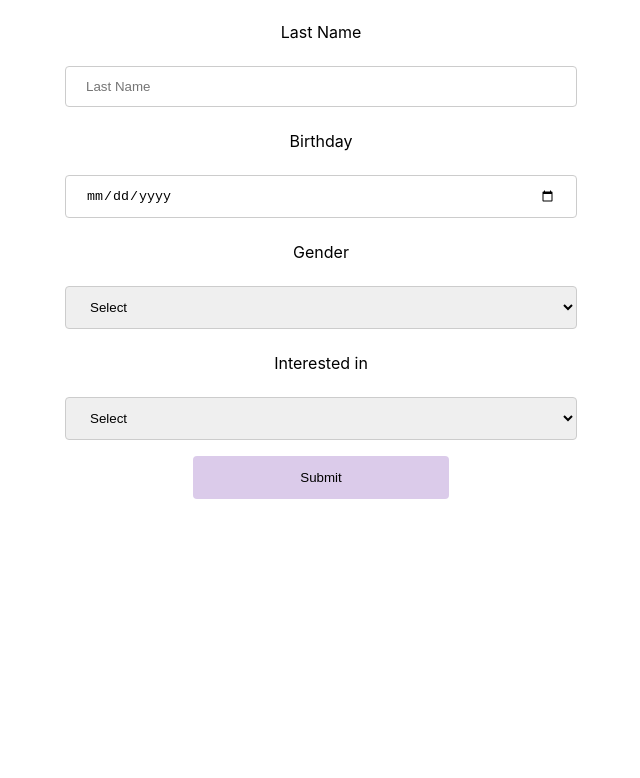
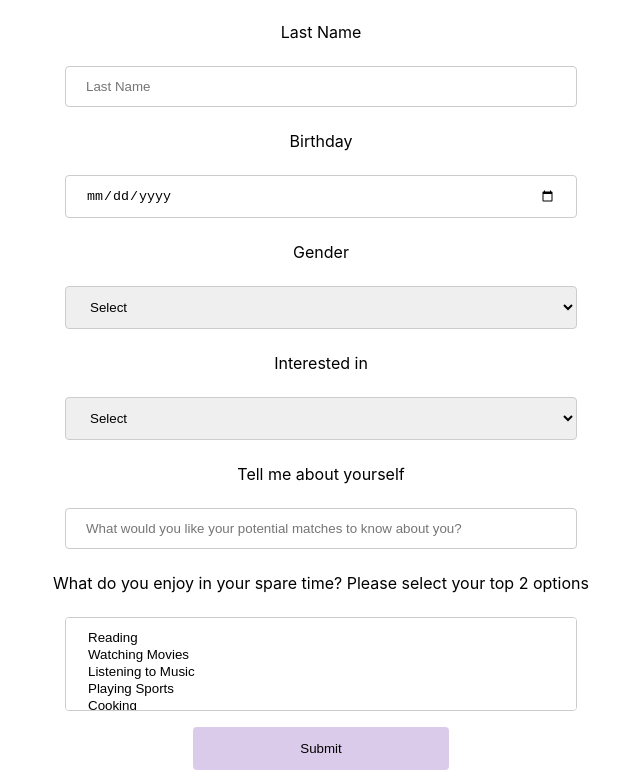
Before and after one commit to ucsb-cs148-w24/project-pj07-datingalgorithm, a React (Create React App) app in the folder profile-creation/: page / in a window 1280 px wide. Shown: the part 283-1061 px from the top of the page, without its empty margins (319-959 px from the left). Before the commit the page ends 800 px from the top, so only its background shows below. Built offline with nearby package versions, Linux system fonts and the light colour scheme.

Commit message:
updating profile-creation

```diff
--- a/profile-creation/src/Body.css
+++ b/profile-creation/src/Body.css
@@ -1,5 +1,14 @@
 .Body {
     input[type=text], select {
+        width: 40%;
+        padding: 12px 20px;
+        margin: 8px 0;
+        display: inline-block;
+        border: 1px solid #ccc;
+        border-radius: 4px;
+        box-sizing: border-box;
+    }
+    input[type=text], select multiple{
         width: 40%;
         padding: 12px 20px;
         margin: 8px 0;
--- a/profile-creation/src/Body.js
+++ b/profile-creation/src/Body.js
@@ -1,9 +1,29 @@
 // src/Body.js
 
-import React from 'react'
+import React from 'react';
+import { useState } from 'react';
 import './Body.css';
 
 function Body() {
+    const [selectedHobbies, setSelectedHobbies] = useState([]);
+
+    const hobbies = [
+        'Reading',
+        'Watching Movies',
+        'Listening to Music',
+        'Playing Sports',
+        'Cooking',
+        'Traveling',
+        'Gaming',
+        'Art and Crafts',
+        // Add more hobbies as needed
+    ];
+
+    const handleHobbiesChange = (e) => {
+        const selectedValues = Array.from(e.target.selectedOptions, (option) => option.value);
+        setSelectedHobbies(selectedValues);
+    };
+
     return (
         <div className="Body">
             <form action="/action_page.php">
@@ -53,12 +73,34 @@ function Body() {
                     </select>
                 </div>
 
+                <p>Tell me about yourself</p>
+                <div className="input-group">
+                    <input type="text" id="bio" name="" placeholder="What would you like your potential matches to know about you?"/>
+                </div>
+
+                <p>What do you enjoy in your spare time? Please select your top 2 options</p>
+                <div className="input-group">
+                    <select
+                        id="hobbies"
+                        name="hobbies"
+                        multiple
+                        value={selectedHobbies}
+                        onChange={handleHobbiesChange}
+                    >
+                        {hobbies.map((hobby) => (
+                            <option key={hobby} value={hobby}>
+                                {hobby}
+                            </option>
+                        ))}
+                    </select>
+                </div>
+
                 <div>
                     <input type="submit" value="Submit"></input>
                 </div>
             </form>
         </div>
-    )
+    );
 }
 
 export default Body
```
